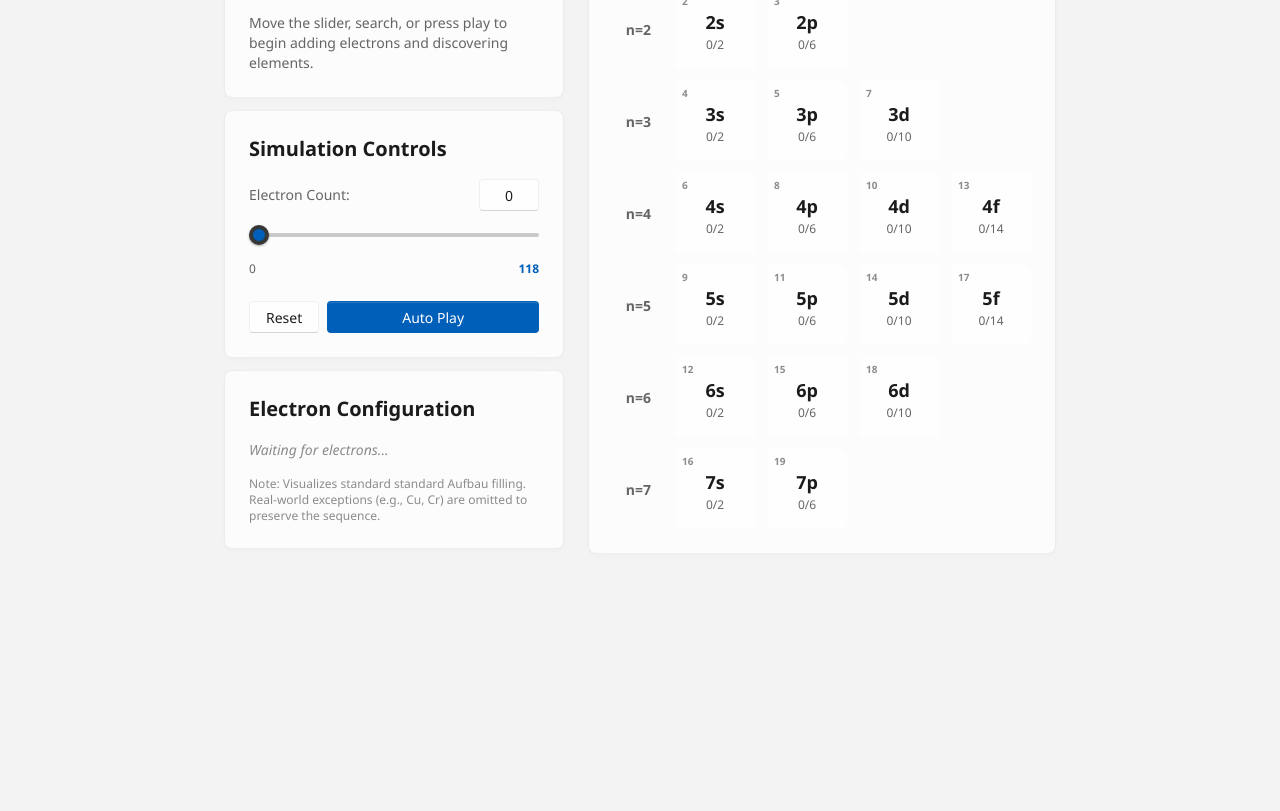
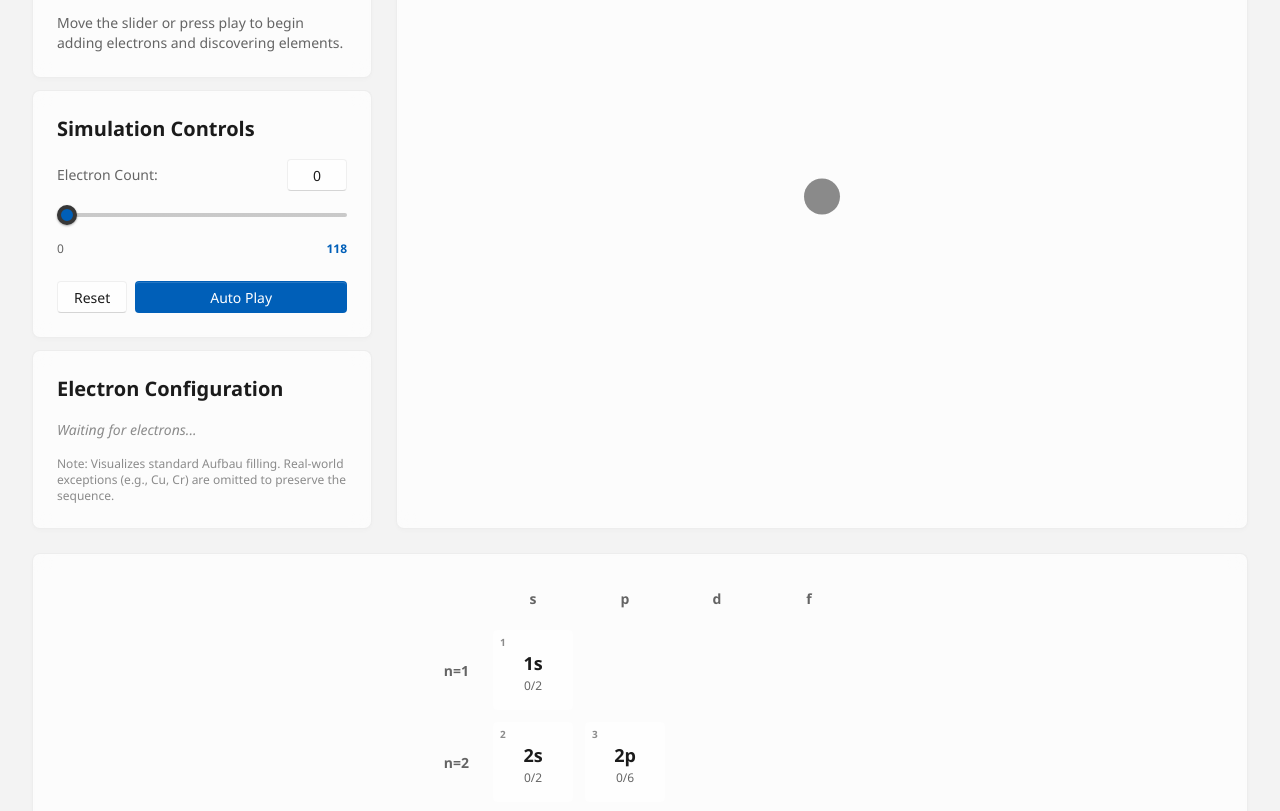
Before and after one commit to DarkForceFREEFIRE/Aufbau-Visualizer, a plain HTML site: page index.html in a window 1280 px wide. Shown: the part 276-1087 px from the top of the page. Before the commit the page ends 862 px from the top, so only its background shows below. Drawn offline with Linux system fonts and the light colour scheme.

Commit message:
Add files via upload

```diff
--- a/index.html
+++ b/index.html
@@ -37,11 +37,9 @@
         <div class="panel-left">
             <!-- Element Info Card -->
             <section class="fluent-card">
-                <!-- NEW: Search Header -->
                 <div class="card-header-row">
                     <h2 class="card-title">Element Details</h2>
                     <div class="search-box">
-                        <!-- Changed type to "text" and removed the "list" attribute. Added autocomplete="off" -->
                         <input type="text" id="element-search" class="fluent-input" placeholder="Search element..."
                             aria-label="Search Element by Name or Symbol" autocomplete="off">
                         <ul id="search-dropdown" class="fluent-dropdown hidden"></ul>
@@ -63,14 +61,11 @@
             <!-- Controls Card -->
             <section class="fluent-card">
                 <h2 class="card-title">Simulation Controls</h2>
-
-                <!-- NEW: Manual Input Field -->
                 <div class="slider-header">
                     <label for="electron-input" class="body-text">Electron Count:</label>
                     <input type="number" id="electron-input" class="fluent-input" min="0" max="118" value="0"
                         aria-label="Manual Electron Count">
                 </div>
-
                 <div class="slider-container">
                     <input type="range" id="electron-slider" class="fluent-slider" min="0" max="118" value="0"
                         aria-label="Electron Count Slider">
@@ -92,9 +87,19 @@
                     <span class="placeholder-text">Waiting for electrons...</span>
                 </div>
                 <p class="caption-text">
-                    Note: Visualizes standard standard Aufbau filling. Real-world exceptions (e.g., Cu, Cr) are omitted
+                    Note: Visualizes standard Aufbau filling. Real-world exceptions (e.g., Cu, Cr) are omitted
                     to preserve the sequence.
                 </p>
+            </section>
+        </div>
+
+        <!-- Middle Column: Bohr Model Visualizer (NEW) -->
+        <div class="panel-middle">
+            <section class="fluent-card atom-card">
+                <h2 class="card-title">Bohr Model Visualizer</h2>
+                <div id="canvas-container">
+                    <canvas id="atom-canvas"></canvas>
+                </div>
             </section>
         </div>
 
--- a/script.js
+++ b/script.js
@@ -72,7 +72,7 @@ function getElementCategoryAndDescription(atomicNumber, name) {
     return `${name} is classified as ${category} belonging to the ${block}. It contains ${atomicNumber} protons and ${atomicNumber} electrons, following standard Aufbau sequencing.`;
 }
 
-// --- DOM Elements ---
+// --- DOM Elements & Global State ---
 const diagram = document.getElementById('diagram');
 const slider = document.getElementById('electron-slider');
 const configText = document.getElementById('config-text');
@@ -88,6 +88,8 @@ const searchInput = document.getElementById('element-search');
 const searchDropdown = document.getElementById('search-dropdown');
 
 let autoplayInterval;
+let currentShellCounts = [0, 0, 0, 0, 0, 0, 0];
+let currentSymbol = "--";
 
 // --- Initialize WinUI Theme ---
 function initTheme() {
@@ -102,6 +104,9 @@ function setTheme(isDark) {
     document.documentElement.setAttribute('data-theme', isDark ? 'dark' : 'light');
     themeToggle.setAttribute('aria-checked', isDark);
     localStorage.setItem('theme', isDark ? 'dark' : 'light');
+
+    // Update canvas visualizer colors to match the theme shortly after switch
+    setTimeout(updateCanvasColors, 50);
 }
 
 themeToggle.addEventListener('click', () => {
@@ -168,7 +173,7 @@ function updateConfig(source = 'system') {
     if (source !== 'manual_input') {
         numInput.value = count;
     }
-    // NEW: Clear search input when navigating via other methods
+    // Clear search input when navigating via other methods
     if (source !== 'search') {
         searchInput.value = '';
     }
@@ -179,6 +184,7 @@ function updateConfig(source = 'system') {
 
     // Update Element Information Display
     if (count === 0) {
+        currentSymbol = "--";
         elSymbol.innerText = "--";
         elName.innerText = "None Selected";
         elAtomic.innerText = `Atomic Number: 0`;
@@ -187,11 +193,15 @@ function updateConfig(source = 'system') {
     } else {
         const symbol = elementSymbols[count - 1];
         const name = elementNames[count - 1];
+        currentSymbol = symbol;
         elSymbol.innerText = symbol;
         elName.innerText = name;
         elAtomic.innerText = `Atomic Number: ${count}`;
         elDesc.innerText = getElementCategoryAndDescription(count, name);
     }
+
+    // Reset shell counts for canvas
+    currentShellCounts = [0, 0, 0, 0, 0, 0, 0];
 
     // Update Grid & Build Config String
     orbitals.forEach((orb) => {
@@ -202,6 +212,9 @@ function updateConfig(source = 'system') {
         if (remaining > 0) {
             let adding = Math.min(remaining, orb.max);
             remaining -= adding;
+
+            // Log shell additions for Atom visualizer (n=1 maps to index 0)
+            currentShellCounts[orb.n - 1] += adding;
 
             // Update box metrics
             countText.innerText = `${adding}/${orb.max}`;
@@ -225,6 +238,113 @@ function updateConfig(source = 'system') {
     if (count > 0) configText.innerHTML = configHTML;
 }
 
+// --- Canvas Atom Visualizer ---
+const canvas = document.getElementById('atom-canvas');
+const ctx = canvas ? canvas.getContext('2d') : null;
+let logicalWidth = 300;
+let logicalHeight = 300;
+
+let cachedColors = {
+    accent: '#005FB8',
+    text: '#000000',
+    ring: 'rgba(0,0,0,0.2)',
+    btnFg: '#FFFFFF'
+};
+
+function updateCanvasColors() {
+    const style = getComputedStyle(document.body);
+    cachedColors.accent = style.getPropertyValue('--accent-default').trim() || '#005FB8';
+    cachedColors.text = style.getPropertyValue('--text-primary').trim() || '#000';
+    cachedColors.ring = style.getPropertyValue('--text-tertiary').trim() || 'rgba(0,0,0,0.2)';
+    cachedColors.btnFg = style.getPropertyValue('--primary-btn-fg').trim() || '#FFF';
+}
+
+function resizeCanvas() {
+    const container = document.getElementById('canvas-container');
+    if (!container || !canvas) return;
+    const rect = container.getBoundingClientRect();
+    const dpr = window.devicePixelRatio || 1;
+
+    logicalWidth = rect.width;
+    logicalHeight = rect.height;
+
+    canvas.width = rect.width * dpr;
+    canvas.height = rect.height * dpr;
+
+    ctx.scale(dpr, dpr);
+    canvas.style.width = `${rect.width}px`;
+    canvas.style.height = `${rect.height}px`;
+}
+
+function drawAtom(time) {
+    if (!ctx) return;
+
+    ctx.clearRect(0, 0, logicalWidth, logicalHeight);
+    const cx = logicalWidth / 2;
+    const cy = logicalHeight / 2;
+
+    const maxR = Math.min(cx, cy) - 20;
+    const ringSpacing = maxR / 7;
+
+    // Draw Rings
+    ctx.lineWidth = 1;
+    for (let n = 1; n <= 7; n++) {
+        if (currentShellCounts[n - 1] > 0) {
+            ctx.beginPath();
+            ctx.arc(cx, cy, ringSpacing * n, 0, 2 * Math.PI);
+            ctx.strokeStyle = cachedColors.ring;
+            ctx.stroke();
+        }
+    }
+
+    // Draw Electrons
+    for (let n = 1; n <= 7; n++) {
+        const count = currentShellCounts[n - 1];
+        if (count > 0) {
+            const r = ringSpacing * n;
+            // Inner rings orbit slightly faster
+            const speed = 0.0008 / n;
+            for (let i = 0; i < count; i++) {
+                const angle = (time * speed) + ((Math.PI * 2) / count) * i;
+                const x = cx + Math.cos(angle) * r;
+                const y = cy + Math.sin(angle) * r;
+
+                ctx.beginPath();
+                ctx.arc(x, y, 4, 0, 2 * Math.PI);
+                ctx.fillStyle = cachedColors.accent;
+                ctx.fill();
+
+                // Outline electron
+                ctx.lineWidth = 1;
+                ctx.strokeStyle = cachedColors.btnFg;
+                ctx.stroke();
+            }
+        }
+    }
+
+    // Draw Nucleus
+    if (currentSymbol !== "--") {
+        ctx.beginPath();
+        ctx.arc(cx, cy, 18, 0, 2 * Math.PI);
+        ctx.fillStyle = cachedColors.accent;
+        ctx.fill();
+
+        ctx.fillStyle = cachedColors.btnFg;
+        ctx.font = 'bold 14px "Segoe UI Variable Text", sans-serif';
+        ctx.textAlign = 'center';
+        ctx.textBaseline = 'middle';
+        ctx.fillText(currentSymbol, cx, cy + 1);
+    } else {
+        // Empty State
+        ctx.beginPath();
+        ctx.arc(cx, cy, 18, 0, 2 * Math.PI);
+        ctx.fillStyle = cachedColors.ring;
+        ctx.fill();
+    }
+
+    requestAnimationFrame(drawAtom);
+}
+
 // --- Interactivity ---
 function pauseAutoPlay() {
     clearInterval(autoplayInterval);
@@ -237,13 +357,10 @@ slider.addEventListener('input', () => {
     updateConfig('slider');
 });
 
-// NEW: Manual Number Input Logic
 numInput.addEventListener('input', (e) => {
     if (autoplayInterval) pauseAutoPlay();
 
     let rawValue = e.target.value;
-
-    // Clear diagram if input is emptied
     if (rawValue === '') {
         slider.value = 0;
         updateConfig('manual_input');
@@ -253,19 +370,15 @@ numInput.addEventListener('input', (e) => {
     let val = parseInt(rawValue, 10);
     if (isNaN(val)) return;
 
-    // Clamp values between 0 and 118
     let clampedVal = Math.min(Math.max(val, 0), 118);
     slider.value = clampedVal;
 
-    // Force UI input update if user types invalid number (e.g., 200 corrects to 118 immediately)
     if (val !== clampedVal) {
         numInput.value = clampedVal;
     }
-
     updateConfig('manual_input');
 });
 
-// NEW: Prevent empty field on unfocus
 numInput.addEventListener('blur', () => {
     if (numInput.value === '') {
         numInput.value = slider.value;
@@ -298,8 +411,12 @@ btnPlay.addEventListener('click', () => {
 });
 
 // --- Custom Search Logic ---
+function populateSearchData() {
+    // Kept here in case you need initial indexation map
+}
+
 function renderDropdown(query) {
-    searchDropdown.innerHTML = ''; // Clear previous results
+    searchDropdown.innerHTML = '';
 
     if (!query) {
         searchDropdown.classList.add('hidden');
@@ -309,7 +426,6 @@ function renderDropdown(query) {
     const lowerQuery = query.toLowerCase();
     const matches = [];
 
-    // Filter elements that match the typed query (by name or symbol)
     for (let i = 0; i < elementNames.length; i++) {
         if (elementNames[i].toLowerCase().includes(lowerQuery) ||
             elementSymbols[i].toLowerCase().includes(lowerQuery)) {
@@ -318,14 +434,12 @@ function renderDropdown(query) {
     }
 
     if (matches.length === 0) {
-        // Show "No results"
         const noResult = document.createElement('li');
         noResult.className = 'dropdown-item';
-        noResult.style.pointerEvents = 'none'; // Make unclickable
+        noResult.style.pointerEvents = 'none';
         noResult.innerHTML = `<span class="dropdown-name" style="color: var(--text-tertiary)">No results found</span>`;
         searchDropdown.appendChild(noResult);
     } else {
-        // Render valid results
         matches.forEach(match => {
             const li = document.createElement('li');
             li.className = 'dropdown-item';
@@ -334,7 +448,6 @@ function renderDropdown(query) {
                 <span class="dropdown-name">${match.name}</span>
             `;
 
-            // Handle clicking an option
             li.addEventListener('click', () => {
                 selectElementFromSearch(match.index);
             });
@@ -349,37 +462,33 @@ function renderDropdown(query) {
 function selectElementFromSearch(index) {
     if (autoplayInterval) pauseAutoPlay();
     slider.value = index + 1;
-    searchInput.value = elementNames[index]; // Fill input with nicely formatted name
+    searchInput.value = elementNames[index];
     searchDropdown.classList.add('hidden');
     updateConfig('search');
 }
 
-// 1. Listen for typing in the search box
 searchInput.addEventListener('input', (e) => {
     renderDropdown(e.target.value.trim());
 });
 
-// 2. Hide dropdown when clicking outside of it
 document.addEventListener('click', (e) => {
     if (!searchInput.contains(e.target) && !searchDropdown.contains(e.target)) {
         searchDropdown.classList.add('hidden');
     }
 });
 
-// 3. Allow pressing "Enter" to automatically pick the top result
 searchInput.addEventListener('keydown', (e) => {
     if (e.key === 'Enter') {
         e.preventDefault();
         const visibleItems = searchDropdown.querySelectorAll('.dropdown-item:not([style*="pointer-events: none"])');
 
         if (!searchDropdown.classList.contains('hidden') && visibleItems.length > 0) {
-            // Grab the symbol from the first result in the dropdown and find its index
             const firstMatchSymbol = visibleItems[0].querySelector('.dropdown-symbol').innerText;
             const index = elementSymbols.indexOf(firstMatchSymbol);
 
             if (index !== -1) {
                 selectElementFromSearch(index);
-                searchInput.blur(); // Hide mobile keyboard
+                searchInput.blur();
             }
         }
     }
@@ -388,5 +497,13 @@ searchInput.addEventListener('keydown', (e) => {
 // --- Startup ---
 initTheme();
 buildGrid();
-populateSearchData();
+updateCanvasColors();
 updateConfig('startup');
+
+// Setup Canvas Observers
+const canvasContainer = document.getElementById('canvas-container');
+if (canvasContainer) {
+    const resizeObserver = new ResizeObserver(resizeCanvas);
+    resizeObserver.observe(canvasContainer);
+    requestAnimationFrame(drawAtom);
+}
--- a/styles.css
+++ b/styles.css
@@ -52,7 +52,6 @@
     --control-fill: rgba(255, 255, 255, 0.06);
     --control-stroke: rgba(255, 255, 255, 0.09);
     --control-stroke-bottom: rgba(255, 255, 255, 0.09);
-    /* Flatter in dark mode */
     --control-hover: rgba(255, 255, 255, 0.08);
     --control-active: rgba(255, 255, 255, 0.03);
 
@@ -124,7 +123,8 @@ h2 {
 }
 
 .header-content {
-    max-width: 1280px;
+    max-width: 1920px;
+    width: 100%;
     margin: 0 auto;
     display: flex;
     justify-content: space-between;
@@ -146,13 +146,31 @@ h2 {
 
 /* --- Main Layout --- */
 .app-content {
-    max-width: 1280px;
+    max-width: 1920px;
+    width: 100%;
     margin: 0 auto;
     padding: 0 32px 32px 32px;
     display: grid;
-    grid-template-columns: 340px 1fr;
+    /* 3-Column setup! Utilizing max-screen width */
+    grid-template-columns: 340px 1fr auto;
     gap: 24px;
     flex-grow: 1;
+}
+
+/* --- Layout Responsiveness (Desktop to Mobile) --- */
+@media (max-width: 1400px) {
+    .app-content {
+        grid-template-columns: 340px 1fr;
+    }
+
+    .panel-right {
+        grid-column: 1 / -1;
+        /* Diagram pushes to full width below controls */
+    }
+
+    .atom-card {
+        min-height: 350px;
+    }
 }
 
 @media (max-width: 950px) {
@@ -170,10 +188,15 @@ h2 {
 }
 
 .panel-left,
+.panel-middle,
 .panel-right {
     display: flex;
     flex-direction: column;
     gap: 12px;
+}
+
+.panel-middle {
+    min-width: 300px;
 }
 
 /* --- Fluent Cards (Layering) --- */
@@ -193,6 +216,30 @@ h2 {
     align-items: center;
     min-height: 100%;
     overflow-x: auto;
+}
+
+/* --- Bohr Model Visualizer (NEW) --- */
+.atom-card {
+    display: flex;
+    flex-direction: column;
+    flex-grow: 1;
+    height: 100%;
+    min-height: 400px;
+}
+
+#canvas-container {
+    flex-grow: 1;
+    width: 100%;
+    position: relative;
+}
+
+canvas {
+    position: absolute;
+    top: 0;
+    left: 0;
+    width: 100%;
+    height: 100%;
+    display: block;
 }
 
 /* --- Element Info --- */
@@ -585,15 +632,12 @@ h2 {
     text-align: center;
 }
 
-/* WinUI Input Focus State */
 .fluent-input:focus {
     border-bottom-color: var(--accent-default);
     border-bottom-width: 2px;
     padding-bottom: 3px;
-    /* Prevents text shifting */
 }
 
-/* Hide default browser up/down arrows for the number input */
 .fluent-input::-webkit-outer-spin-button,
 .fluent-input::-webkit-inner-spin-button {
     -webkit-appearance: none;
@@ -618,7 +662,6 @@ h2 {
 
 .card-header-row .card-title {
     margin-bottom: 0;
-
 }
 
 .search-box {
@@ -629,23 +672,6 @@ h2 {
     z-index: 101;
 }
 
-/* Overriding the text-align center applied to the number input */
-.search-box .fluent-input {
-    width: 100%;
-    text-align: left;
-}
-
-.element-header,
-.slider-header,
-.slider-container,
-.button-group,
-.config-card,
-.config-text {
-    position: relative;
-    z-index: 1;
-}
-
-/* Overriding the text-align center applied to the number input */
 .search-box .fluent-input {
     width: 100%;
     text-align: left;
@@ -656,21 +682,14 @@ h2 {
     top: calc(100% + 4px);
     left: 0;
     right: 0;
-
-    /* Use the high-opacity variable we created */
     background: var(--dropdown-bg);
-
     border: 1px solid var(--card-border);
     border-radius: 8px;
-    /* The blur helps it feel premium, but the background color
-       now does the heavy lifting of hiding text behind it */
     backdrop-filter: blur(20px);
     box-shadow: 0 8px 24px rgba(0, 0, 0, 0.3);
-    /* Increased shadow for depth */
     max-height: 150px;
     overflow-y: auto;
     z-index: 999;
-    /* Extremely high to ensure it stays on top of the search-box */
     list-style: none;
     padding: 4px;
     margin: 0;
@@ -711,7 +730,6 @@ h2 {
     color: var(--text-primary);
 }
 
-/* WinUI thin scrollbar for the dropdown */
 .fluent-dropdown::-webkit-scrollbar {
     width: 4px;
 }
@@ -727,8 +745,6 @@ h2 {
 
 /* --- Mobile Responsiveness --- */
 @media (max-width: 480px) {
-
-    /* Stack header items for narrow screens */
     .header-content {
         flex-direction: column;
         align-items: flex-start;
@@ -748,7 +764,6 @@ h2 {
         padding: 16px;
     }
 
-    /* Shrink Element Info Header */
     .element-symbol {
         width: 48px;
         height: 48px;
@@ -765,7 +780,6 @@ h2 {
         font-size: 18px;
     }
 
-    /* Scale down the entire Grid Diagram to fit mobile screens */
     .diagram {
         grid-template-columns: 24px repeat(4, 60px);
         grid-template-rows: 24px repeat(7, 60px);
```
